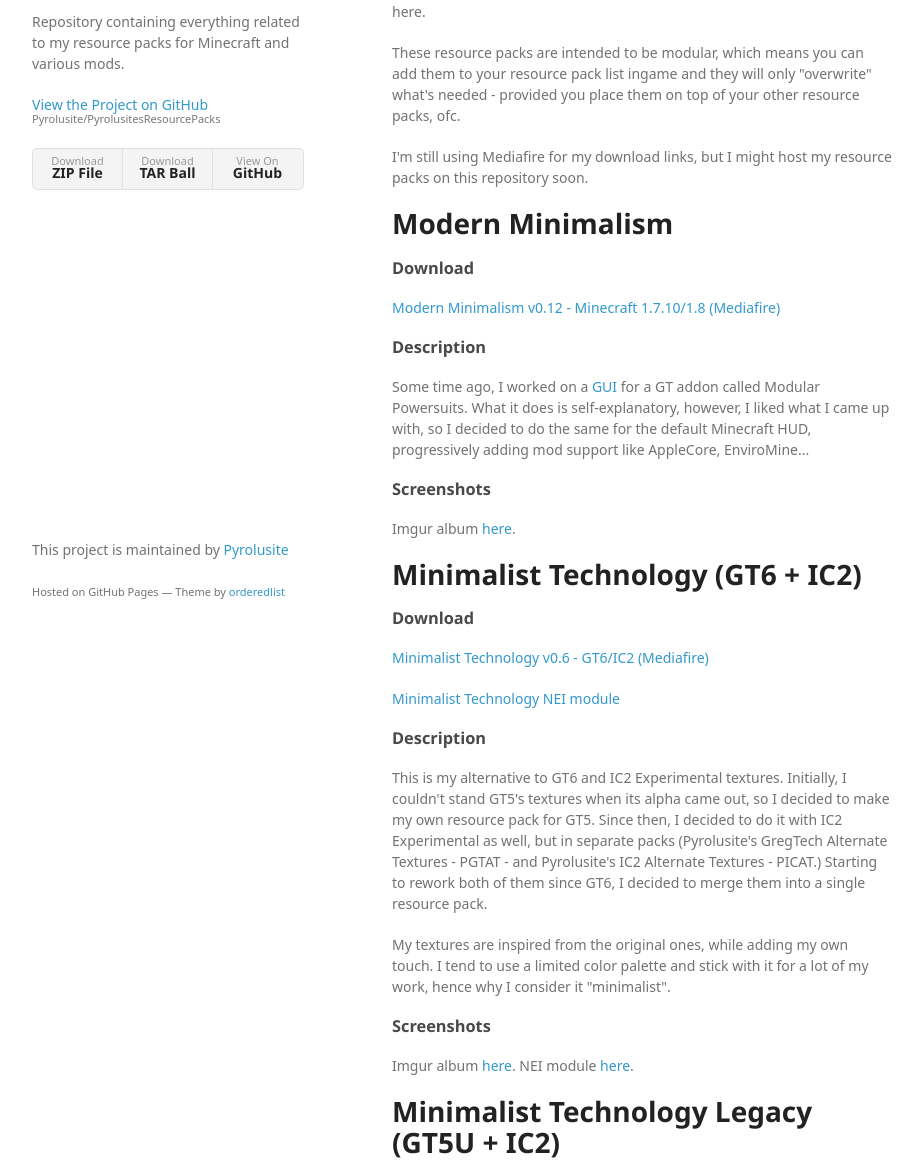
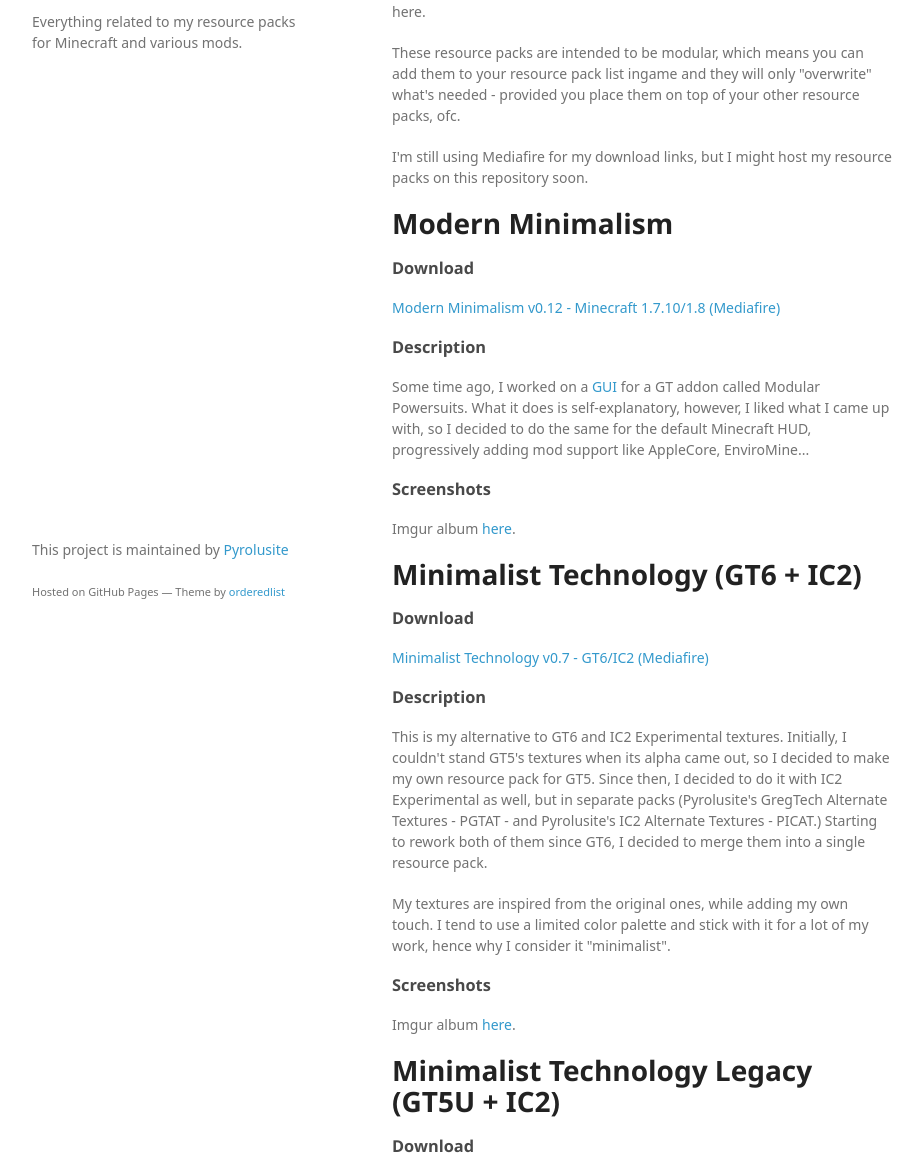
Before and after one commit to Pyrolusite/PyrolusitesResourcePacks, a plain HTML site: page index.html in a window 1280 px wide. Shown: the part 129-1300 px from the top of the page, without its empty margins (178-1100 px from the left). Drawn offline with Linux system fonts and the light colour scheme; a web font is replaced by a local one.

Commit message:
Update index.html
Removed project download buttons, since the repository is empty. Changed description. Updated link.

```diff
--- a/index.html
+++ b/index.html
@@ -16,16 +16,7 @@
     <div class="wrapper">
       <header>
         <h1>Pyrolusite&#39;s Resource Packs</h1>
-        <p>Repository containing everything related to my resource packs for Minecraft and various mods.</p>
-
-        <p class="view"><a href="https://github.com/Pyrolusite/PyrolusitesResourcePacks">View the Project on GitHub <small>Pyrolusite/PyrolusitesResourcePacks</small></a></p>
-
-
-        <ul>
-          <li><a href="https://github.com/Pyrolusite/PyrolusitesResourcePacks/zipball/master">Download <strong>ZIP File</strong></a></li>
-          <li><a href="https://github.com/Pyrolusite/PyrolusitesResourcePacks/tarball/master">Download <strong>TAR Ball</strong></a></li>
-          <li><a href="https://github.com/Pyrolusite/PyrolusitesResourcePacks">View On <strong>GitHub</strong></a></li>
-        </ul>
+        <p>Everything related to my resource packs for Minecraft and various mods.</p>
       </header>
       <section>
         <h1>
@@ -61,9 +52,7 @@
 <h3>
 <a id="download-1" class="anchor" href="#download-1" aria-hidden="true"><span class="octicon octicon-link"></span></a>Download</h3>
 
-<p><a href="http://www.mediafire.com/download/ddp7qx2bbxiga9a/minimalist_technology_v0_6.zip">Minimalist Technology v0.6 - GT6/IC2 (Mediafire)</a></p>
-
-<p><a href="http://www.mediafire.com/download/44cq1bi24pkc9af/mt_nei_module.zip">Minimalist Technology NEI module</a></p>
+<p><a href="http://www.mediafire.com/download/td4k1cgk92lj8mg/minimalist_technology_v0_7.zip">Minimalist Technology v0.7 - GT6/IC2 (Mediafire)</a></p>
 
 <h3>
 <a id="description-1" class="anchor" href="#description-1" aria-hidden="true"><span class="octicon octicon-link"></span></a>Description</h3>
@@ -76,8 +65,7 @@ Initially, I couldn't stand GT5's textures when its alpha came out, so I decided
 <h3>
 <a id="screenshots-1" class="anchor" href="#screenshots-1" aria-hidden="true"><span class="octicon octicon-link"></span></a>Screenshots</h3>
 
-<p>Imgur album <a href="http://imgur.com/a/JJkS2">here</a>.
-NEI module <a href="http://i.imgur.com/l7uYaqf.png">here</a>.</p>
+<p>Imgur album <a href="http://imgur.com/a/JJkS2">here</a>.</p>
 
 <h1>
 <a id="minimalist-technology-legacy-gt5u--ic2" class="anchor" href="#minimalist-technology-legacy-gt5u--ic2" aria-hidden="true"><span class="octicon octicon-link"></span></a>Minimalist Technology Legacy (GT5U + IC2)</h1>
```
